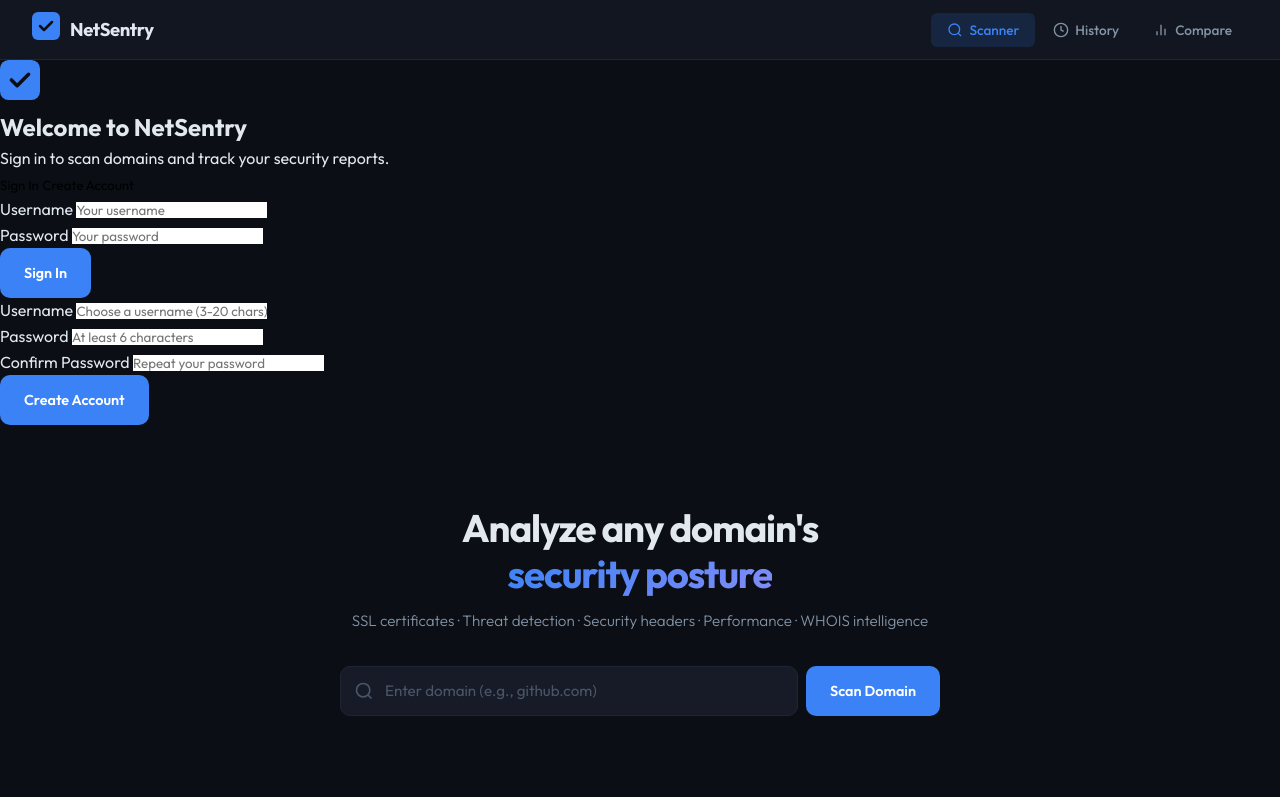
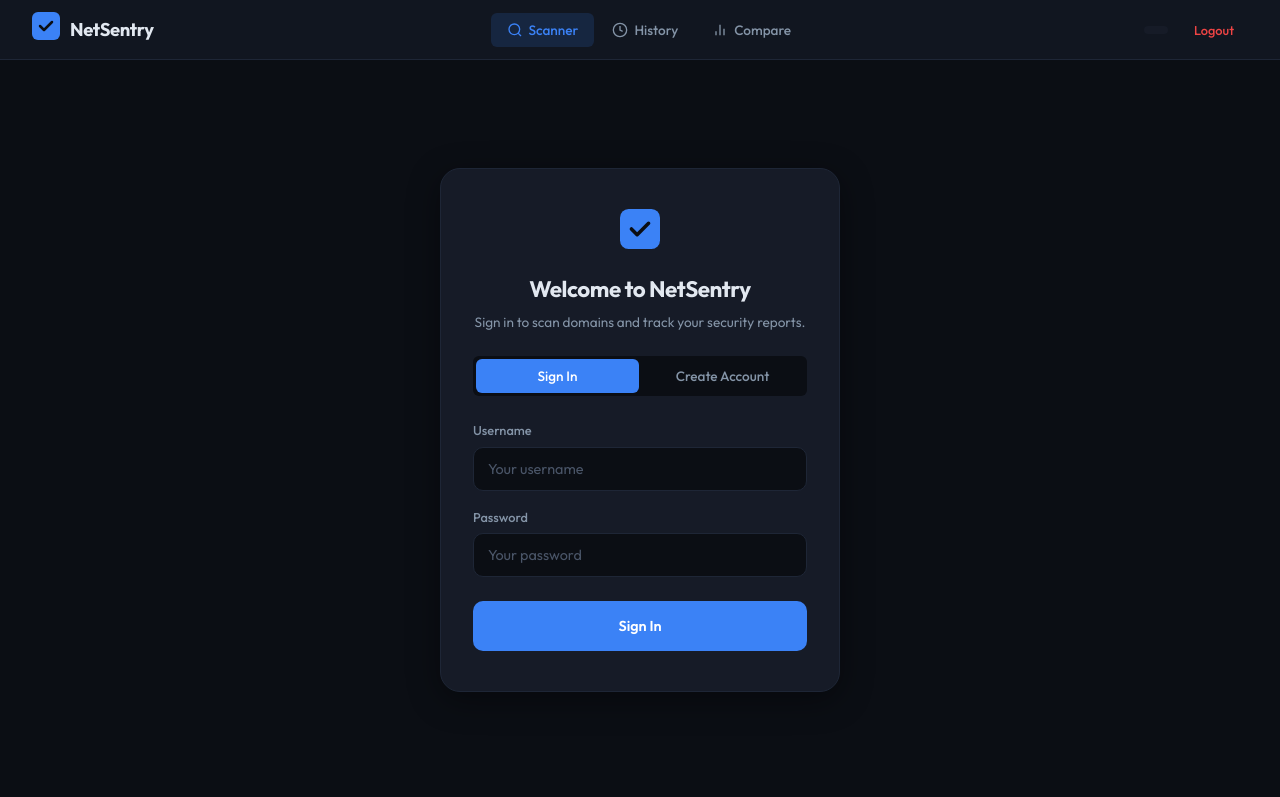
Before and after one commit to n-elie7/netsentry, a plain HTML site: page frontend/index.html in a window 1280 px wide. Shown: the top 797 px of the page. Drawn offline with Linux system fonts and the light colour scheme.

Commit message:
styled auth screens

```diff
--- a/frontend/styles.css
+++ b/frontend/styles.css
@@ -778,6 +778,145 @@
   font-weight: 500;
 }
 
+.nav__user {
+  display: flex;
+  align-items: center;
+  gap: 12px;
+}
+
+.nav__username {
+  font-size: 0.85rem;
+  font-weight: 500;
+  color: var(--text-secondary);
+  padding: 4px 12px;
+  background: var(--bg-card);
+  border-radius: var(--radius-sm);
+}
+
+.nav__logout {
+  font-size: 0.8rem;
+  font-weight: 500;
+  color: var(--severity-critical);
+  padding: 6px 14px;
+  border-radius: var(--radius-sm);
+  transition: all 0.15s;
+}
+
+.nav__logout:hover {
+  background: var(--severity-critical-bg);
+}
+
+.auth-screen {
+  display: flex;
+  align-items: center;
+  justify-content: center;
+  min-height: calc(100vh - 60px);
+  padding: 2rem 1rem;
+}
+
+.auth-screen[hidden] { display: none; }
+
+.auth-card {
+  width: 100%;
+  max-width: 400px;
+  background: var(--bg-card);
+  border: 1px solid var(--border);
+  border-radius: var(--radius-xl);
+  padding: 2.5rem 2rem;
+  box-shadow: var(--shadow-lg);
+  animation: fadeInUp 0.4s ease;
+}
+
+.auth-card__logo {
+  text-align: center;
+  margin-bottom: 1rem;
+}
+
+.auth-card__title {
+  text-align: center;
+  font-size: 1.4rem;
+  font-weight: 700;
+  letter-spacing: -0.02em;
+  margin-bottom: 0.25rem;
+}
+
+.auth-card__sub {
+  text-align: center;
+  font-size: 0.85rem;
+  color: var(--text-secondary);
+  margin-bottom: 1.5rem;
+  line-height: 1.5;
+}
+
+.auth-tabs {
+  display: flex;
+  gap: 2px;
+  margin-bottom: 1.5rem;
+  background: var(--bg-primary);
+  border-radius: var(--radius-sm);
+  padding: 3px;
+}
+
+.auth-tab {
+  flex: 1;
+  padding: 8px 16px;
+  font-size: 0.85rem;
+  font-weight: 500;
+  color: var(--text-secondary);
+  border-radius: var(--radius-sm);
+  text-align: center;
+  transition: all 0.15s;
+}
+
+.auth-tab:hover { color: var(--text-primary); }
+
+.auth-tab.active {
+  background: var(--accent);
+  color: #fff;
+}
+
+.auth-form { display: none; }
+.auth-form.active { display: block; }
+
+.auth-field {
+  margin-bottom: 1rem;
+}
+
+.auth-label {
+  display: block;
+  font-size: 0.8rem;
+  font-weight: 500;
+  color: var(--text-secondary);
+  margin-bottom: 6px;
+}
+
+.auth-input {
+  width: 100%;
+  height: 44px;
+  padding: 0 14px;
+  background: var(--bg-primary);
+  border: 1px solid var(--border);
+  border-radius: var(--radius-md);
+  color: var(--text-primary);
+  font-size: 0.9rem;
+  transition: border-color 0.2s, box-shadow 0.2s;
+}
+
+.auth-input::placeholder { color: var(--text-muted); }
+
+.auth-input:focus {
+  border-color: var(--border-focus);
+  box-shadow: 0 0 0 3px var(--accent-glow);
+  outline: none;
+}
+
+.button--full { width: 100%; margin-top: 0.5rem; }
+
+.auth-form .error-msg {
+  text-align: left;
+  margin-bottom: 0.5rem;
+}
+
 .tab-content { display: none; }
 .tab-content.active { display: block; }
 
```
